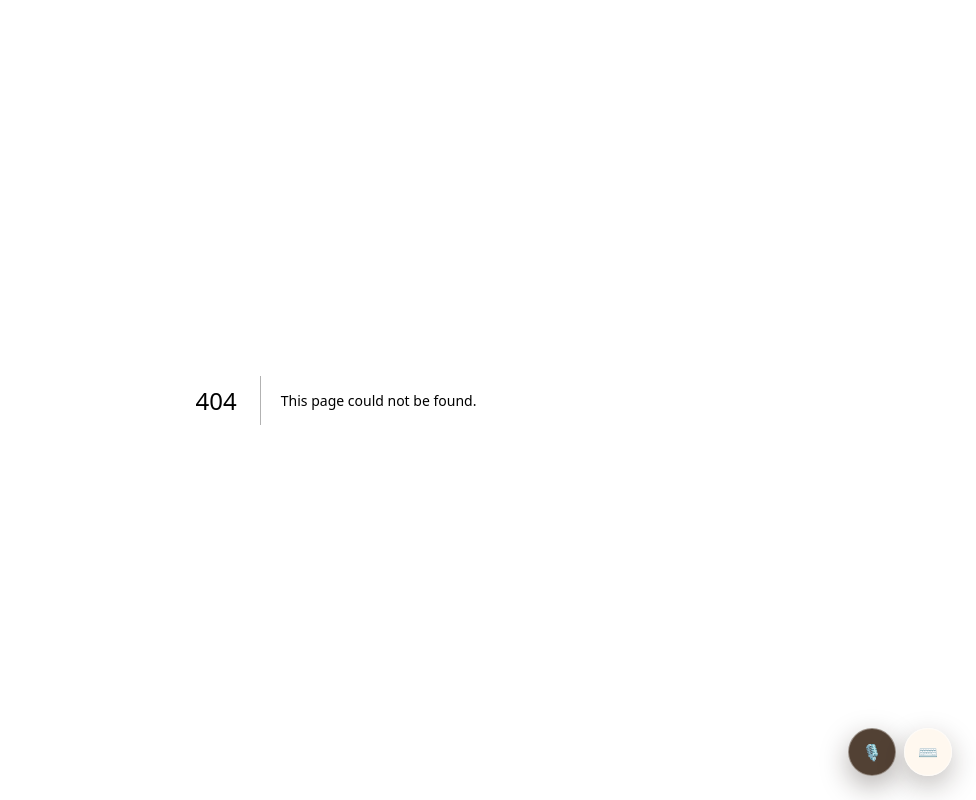
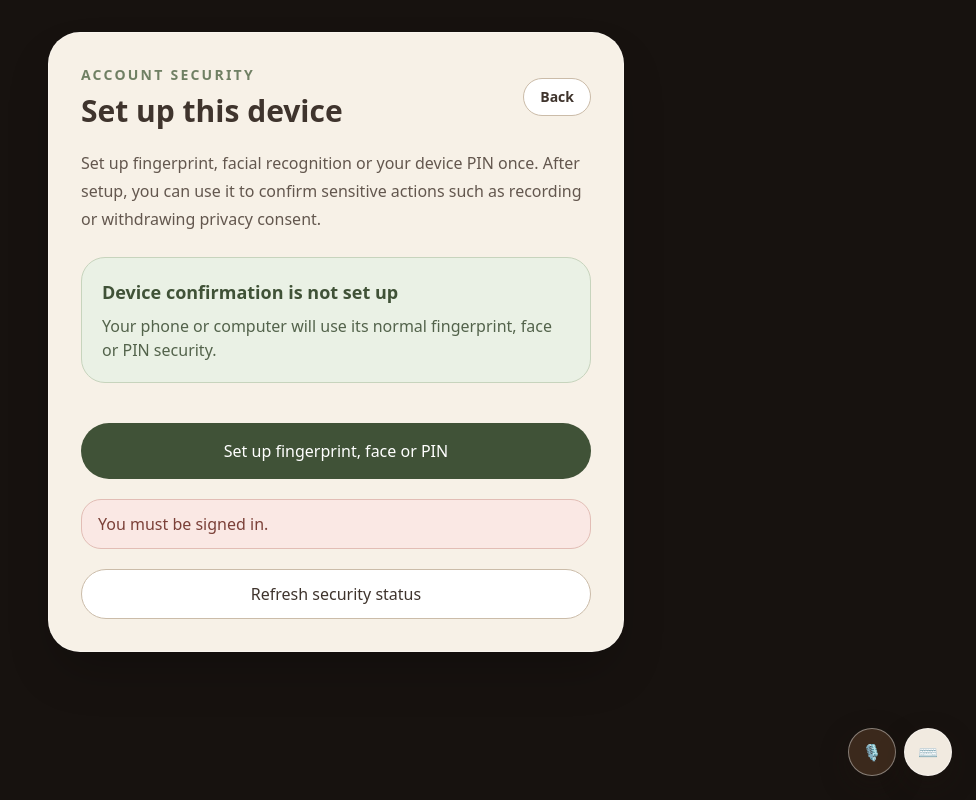
Before and after one commit to benlengrey-pixel/smiling-monad-prototype, a Next.js app: page /security/device in a window 1280 px wide. Before the commit this address had no page. Shown: the whole page, without its empty margins (304-1280 px from the left). Built offline with nearby package versions, Linux system fonts and the light colour scheme; no server answers.

Commit message:
Add device security setup page

```diff
--- /dev/null
+++ b/app/security/device/page.tsx
@@ -0,0 +1,204 @@
+"use client";
+
+import Link from "next/link";
+import {
+  useCallback,
+  useEffect,
+  useState,
+} from "react";
+
+import {
+  readDeviceConfirmationStatus,
+  registerDevicePasskey,
+  type DeviceConfirmationStatus,
+} from "@/lib/auth/identity-confirmation-client";
+
+export default function DeviceSecurityPage() {
+  const [status, setStatus] =
+    useState<DeviceConfirmationStatus | null>(
+      null,
+    );
+
+  const [loading, setLoading] =
+    useState(true);
+
+  const [working, setWorking] =
+    useState(false);
+
+  const [message, setMessage] =
+    useState("");
+
+  const refreshStatus =
+    useCallback(async () => {
+      setLoading(true);
+      setMessage("");
+
+      try {
+        const nextStatus =
+          await readDeviceConfirmationStatus();
+
+        setStatus(nextStatus);
+      } catch (error) {
+        setMessage(
+          error instanceof Error
+            ? error.message
+            : "Security status could not be loaded.",
+        );
+      } finally {
+        setLoading(false);
+      }
+    }, []);
+
+  useEffect(() => {
+    void refreshStatus();
+  }, [refreshStatus]);
+
+  async function setUpDevice() {
+    if (working) {
+      return;
+    }
+
+    setWorking(true);
+    setMessage("");
+
+    try {
+      const nextStatus =
+        await registerDevicePasskey();
+
+      setStatus(nextStatus);
+      setMessage(
+        "Fingerprint, face or device PIN is ready.",
+      );
+    } catch (error) {
+      setMessage(
+        error instanceof Error
+          ? error.message
+          : "Device confirmation could not be set up.",
+      );
+    } finally {
+      setWorking(false);
+    }
+  }
+
+  const needsExistingMfa =
+    status?.nextLevel === "aal2" &&
+    status.currentLevel !== "aal2";
+
+  return (
+    <main className="min-h-screen bg-[#17120f] px-4 py-8 text-[#3f342d]">
+      <section className="mx-auto w-full max-w-xl rounded-[32px] border border-white/30 bg-[#f7f1e7] p-6 shadow-2xl sm:p-8">
+        <div className="flex items-center justify-between gap-4">
+          <div>
+            <p className="text-sm font-semibold uppercase tracking-[0.16em] text-[#708064]">
+              Account security
+            </p>
+
+            <h1 className="mt-2 text-3xl font-semibold">
+              Set up this device
+            </h1>
+          </div>
+
+          <Link
+            href="/office"
+            className="rounded-full border border-[#cbbca9] bg-white px-4 py-2 text-sm font-semibold"
+          >
+            Back
+          </Link>
+        </div>
+
+        <p className="mt-5 leading-7 text-[#63574e]">
+          Set up fingerprint, facial recognition or
+          your device PIN once. After setup, you can
+          use it to confirm sensitive actions such as
+          recording or withdrawing privacy consent.
+        </p>
+
+        <div className="mt-6 rounded-[24px] border border-[#c7d4bd] bg-[#eaf1e5] p-5">
+          {loading ? (
+            <p className="font-semibold">
+              Checking this device…
+            </p>
+          ) : status?.ready ? (
+            <>
+              <p className="text-lg font-semibold text-[#405237]">
+                Device confirmation is ready
+              </p>
+
+              <p className="mt-2 leading-6 text-[#53634b]">
+                This account has{" "}
+                {status.passkeyCount} registered{" "}
+                {status.passkeyCount === 1
+                  ? "passkey"
+                  : "passkeys"}.
+              </p>
+            </>
+          ) : (
+            <>
+              <p className="text-lg font-semibold text-[#405237]">
+                Device confirmation is not set up
+              </p>
+
+              <p className="mt-2 leading-6 text-[#53634b]">
+                Your phone or computer will use its
+                normal fingerprint, face or PIN
+                security.
+              </p>
+            </>
+          )}
+        </div>
+
+        {!loading && !status?.ready ? (
+          <div className="mt-6">
+            {needsExistingMfa ? (
+              <div className="rounded-[22px] border border-[#dfc7a9] bg-[#fff3df] p-4 leading-6 text-[#6d4d2d]">
+                Complete the existing two-step
+                security check for this account,
+                then return here and set up this
+                device.
+              </div>
+            ) : null}
+
+            <button
+              type="button"
+              onClick={() => {
+                void setUpDevice();
+              }}
+              disabled={
+                working ||
+                needsExistingMfa
+              }
+              className="mt-4 w-full rounded-full bg-[#405237] px-6 py-4 text-lg font-semibold text-white disabled:cursor-not-allowed disabled:opacity-50"
+            >
+              {working
+                ? "Setting up device…"
+                : "Set up fingerprint, face or PIN"}
+            </button>
+          </div>
+        ) : null}
+
+        {message ? (
+          <div
+            className={`mt-5 rounded-[20px] px-4 py-3 leading-6 ${
+              status?.ready
+                ? "border border-[#bdd0b3] bg-[#edf5e9] text-[#405237]"
+                : "border border-[#e2bdb5] bg-[#fae8e4] text-[#7b4038]"
+            }`}
+          >
+            {message}
+          </div>
+        ) : null}
+
+        <button
+          type="button"
+          onClick={() => {
+            void refreshStatus();
+          }}
+          disabled={loading || working}
+          className="mt-5 w-full rounded-full border border-[#cbbca9] bg-white px-5 py-3 font-semibold disabled:opacity-50"
+        >
+          Refresh security status
+        </button>
+      </section>
+    </main>
+  );
+}
```
